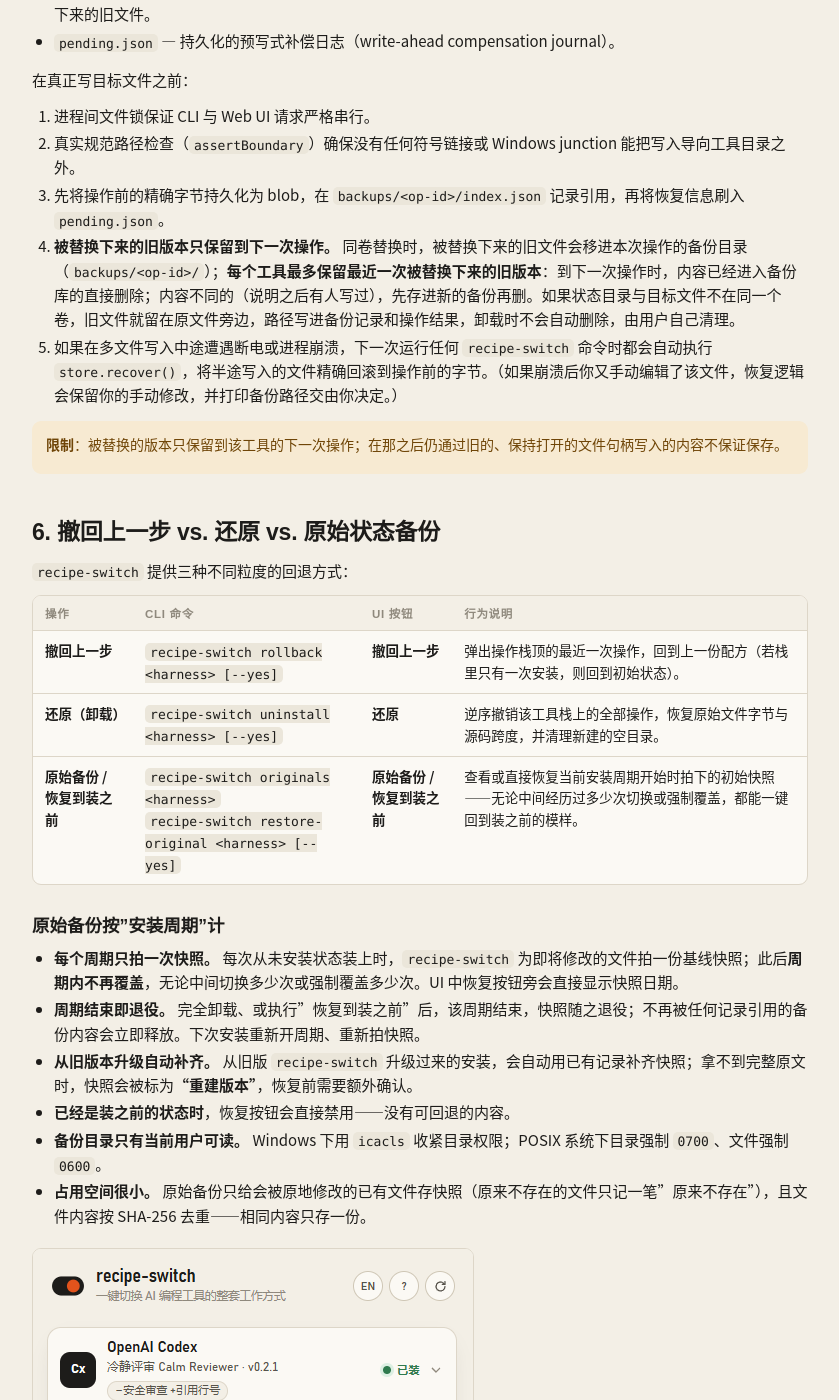
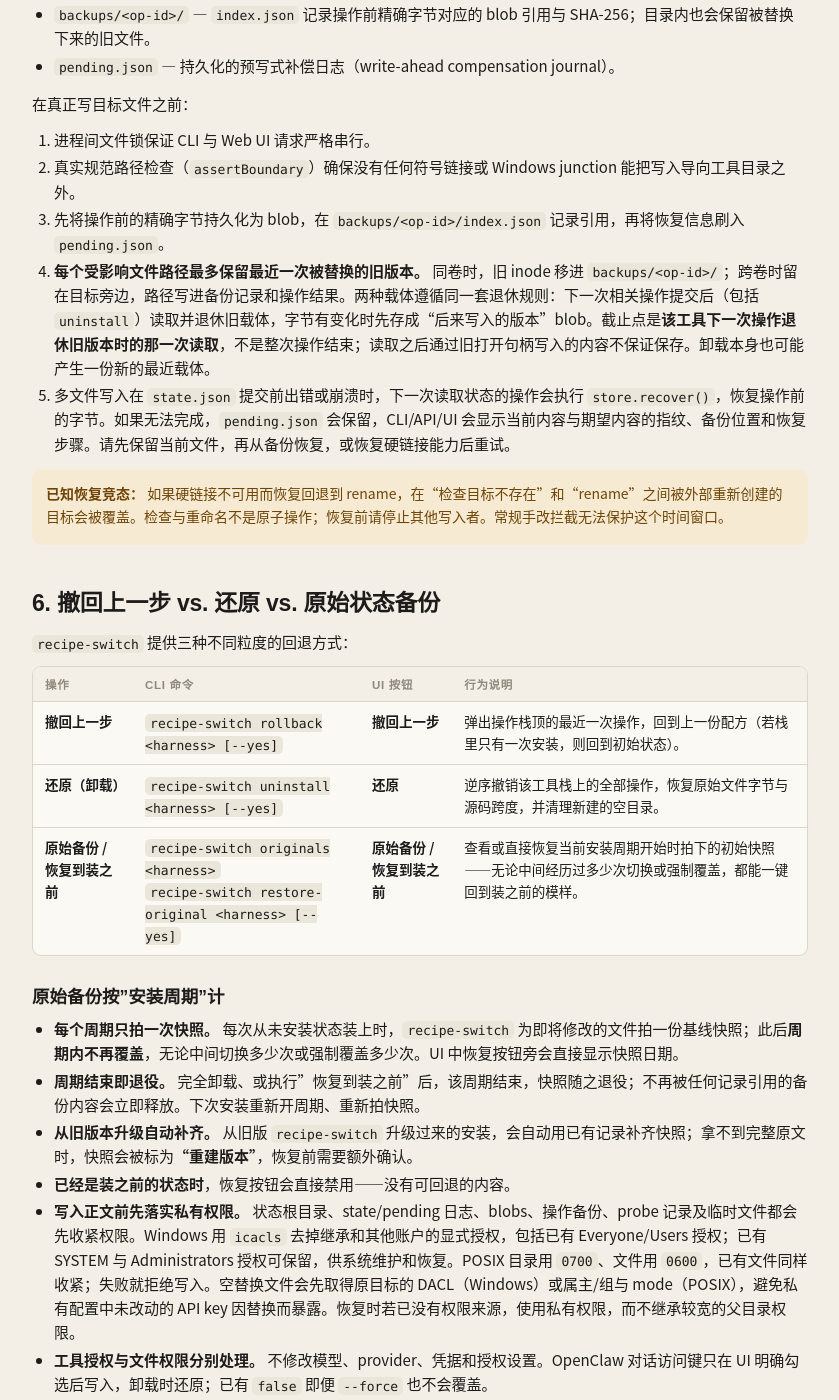
Before and after one commit to NB-Corp/recipe-switch, a Jekyll site: the page built from docs/zh/safety.md, in a window 1280 px wide and 1400 px high, scrolled down 4906 px. Shown: the whole window, without its empty margins (220-1059 px from the left). Built offline with Jekyll 4.4.1, drawn with Linux system fonts in a browser that asks for light colours; some of the changed text lies outside the part shown.

Commit message:
docs(R29): state recovery race, carrier cutoff and permission guarantees

````diff
--- a/docs/zh/faq.md
+++ b/docs/zh/faq.md
@@ -50,11 +50,13 @@ Kimi Code CLI 从 `~/.kimi-code/SYSTEM.md` 读取系统提示词，并从 `~/.ki
    node bin/recipe-switch.mjs originals <harness>
    node bin/recipe-switch.mjs restore-original <harness> --yes
    ```
-   （对应 Web 面板中的**"原始备份 / 恢复到装之前"**，无论中间切换过多少次或做过强制覆盖，都能直接恢复到当前安装周期开始时的初始快照。）
+   （对应 Web 面板中的**"原始备份 / 恢复到装之前"**，恢复当前安装周期开始时保存的完整文件字节。）
+
+恢复前请停止其他写入者：如果硬链接不可用而恢复回退到 rename，在“检查目标不存在”和“rename”之间被外部重新创建的目标会被覆盖。这是已知恢复竞态。如果恢复仍受阻，请保留当前文件，按 `status` 显示的备份位置和步骤处理。
 
 ### 什么情况下 `recipe-switch` 会直接拒绝安装？
 
-有两种情况会在写入任何东西之前就停下：
+常见的阻断原因有：
 - **文件系统不支持硬链接。** 预览阶段会探测目标目录，FAT/exFAT 分区和部分网络盘会探测失败，操作被阻断并说明"无法保证安全写入"。请把工具目录挪到 NTFS/APFS/ext4 之类的文件系统再试。
 - **你显式拒绝过某项权限。** 对 OpenClaw 而言，`openclaw.json` 里已有的 `allowConversationAccess: false`、`allowPromptInjection: false`、`plugins.enabled: false` 或 `plugins.deny` 条目会被直接尊重——即便传 `--force` 也绝不覆盖。
 
@@ -62,7 +64,7 @@ Kimi Code CLI 从 `~/.kimi-code/SYSTEM.md` 读取系统提示词，并从 `~/.ki
 
 **占用空间很小：只存被改动文件的原样一份，相同内容去重。**
 - **原始备份按"安装周期"计**：每次从未安装状态装上时拍一份快照，周期内不覆盖。完全卸载或"恢复到装之前"后周期结束，快照退役，不再被引用的备份内容立即释放。只有会被原地修改的已有文件才存快照，内容按 SHA-256 去重。
-- **被替换下来的旧版本只保留到下一次操作**：每个工具最多保留最近一次被替换下来的旧版本。到下一次操作时，内容已经进入备份库的直接删除；内容有变化的（说明之后有人写过）先存进新备份再删。跨卷时旧文件留在原文件旁边，卸载不会自动删除，由你自己清理。注意限制：在那次操作之后仍通过旧的、保持打开的文件句柄写入的内容不保证保存。
+- **每个受影响文件路径最多保留最近一次被替换的旧版本**：同卷载体放在操作备份中，跨卷载体留在目标旁边，二者遵循同一套退休规则，包括 `uninstall`。下一次相关操作提交后读取并退休旧载体，字节有变化时先存成“后来写入的版本”blob。截止点是**该工具下一次操作退休旧版本时的那一次读取**，不是整次操作结束；此后通过旧打开句柄写入的内容不保证保存。卸载本身也可能留下一份新的最近载体。
 
 ### 装上配方后，我又手动改了提示词或配置文件，会发生什么？
 
@@ -72,11 +74,11 @@ Kimi Code CLI 从 `~/.kimi-code/SYSTEM.md` 读取系统提示词，并从 `~/.ki
 
 ### `recipe-switch` 会改我的模型、API Key、Provider 或 MCP 配置吗？
 
-**绝不会。** `recipe-switch` 只写提示词文件和挂载它们所需的最小配置项，绝不触碰模型选择、provider 地址、登录凭据、MCP 服务或角色定义。而且在 CLI 和 UI 展示 diff 预览时，配置文件中相邻行里形如 `Authorization`、`api_key`、`token`、`password`、`cookie`、`Bearer` 的值都会自动做 `[redacted]` 脱敏显示。
+**绝不会。** `recipe-switch` 只写提示词文件和挂载它们所需的最小配置项，不改模型选择、provider 地址、登录凭据、MCP 服务或角色定义。它会读取并备份受影响的完整配置文件，因此未改动的凭据可能包含在私有备份里。而且在 CLI 和 UI 展示 diff 预览时，配置文件中相邻行里形如 `Authorization`、`api_key`、`token`、`password`、`cookie`、`Bearer` 的值都会自动做 `[redacted]` 脱敏显示。
 
 ### 备份目录别人能读到吗？
 
-不能。状态与备份目录（`~/.recipe-switch`）只有当前用户可读：Windows 下用 `icacls` 收紧权限；POSIX 系统下目录强制 `0700`、文件强制 `0600`。
+写入正文前，状态根目录、state/pending 日志、blobs、操作备份、probe 记录和临时文件都会收紧权限，包括已有文件。Windows 用 `icacls` 去继承、清除非当前用户的显式授权（包括 Everyone/Users），但可保留已有 SYSTEM/Administrators 授权供维护与恢复；POSIX 目录用 `0700`、文件用 `0600`。失败就拒绝写入。替换已有目标时，先给空 temp 复制原 DACL 或 POSIX 属主/组与 mode，再写正文；恢复时权限来源缺失则使用私有权限。
 
 ### 为什么 OpenClaw 里有一个"授予 recipe-switch 插件对话访问权限"开关？
 
--- a/docs/zh/safety.md
+++ b/docs/zh/safety.md
@@ -7,7 +7,7 @@ h1: 安全模型、备份与回滚
 kicker: 参考
 ---
 
-`recipe-switch` 操作的是你每天写代码都要用的工具目录（`~/.codex`、`~/.claude`、`~/.kiki`、`~/.pi`、`~/.dsh`、`~/.kimi-code` 等）。它的核心工程原则是：**没有任何一次写入是暗箱操作，没有任何一行手动修改会被悄悄冲掉，任何时候都能逐字节回到从前。**
+`recipe-switch` 操作的是你每天写代码都要用的工具目录（`~/.codex`、`~/.claude`、`~/.kiki`、`~/.pi`、`~/.dsh`、`~/.kimi-code` 等）。它会先预览写入、备份精确字节，检测到手改时，除非你明确确认覆盖，否则会阻断。回滚恢复受管源码跨度，原始快照恢复保存的完整文件。下方事务说明列出了恢复竞态和旧句柄写入的保留截止点。
 
 ## 1. 每次写入前先看 Diff 预览
 
@@ -61,11 +61,11 @@ kicker: 参考
 1. 进程间文件锁保证 CLI 与 Web UI 请求严格串行。
 2. 真实规范路径检查（`assertBoundary`）确保没有任何符号链接或 Windows junction 能把写入导向工具目录之外。
 3. 先将操作前的精确字节持久化为 blob，在 `backups/<op-id>/index.json` 记录引用，再将恢复信息刷入 `pending.json`。
-4. **被替换下来的旧版本只保留到下一次操作。** 同卷替换时，被替换下来的旧文件会移进本次操作的备份目录（`backups/<op-id>/`）；**每个工具最多保留最近一次被替换下来的旧版本**：到下一次操作时，内容已经进入备份库的直接删除；内容不同的（说明之后有人写过），先存进新的备份再删。如果状态目录与目标文件不在同一个卷，旧文件就留在原文件旁边，路径写进备份记录和操作结果，卸载时不会自动删除，由用户自己清理。
-5. 如果在多文件写入中途遭遇断电或进程崩溃，下一次运行任何 `recipe-switch` 命令时都会自动执行 `store.recover()`，将半途写入的文件精确回滚到操作前的字节。（如果崩溃后你又手动编辑了该文件，恢复逻辑会保留你的手动修改，并打印备份路径交由你决定。）
+4. **每个受影响文件路径最多保留最近一次被替换的旧版本。** 同卷时，旧 inode 移进 `backups/<op-id>/`；跨卷时留在目标旁边，路径写进备份记录和操作结果。两种载体遵循同一套退休规则：下一次相关操作提交后（包括 `uninstall`）读取并退休旧载体，字节有变化时先存成“后来写入的版本”blob。截止点是**该工具下一次操作退休旧版本时的那一次读取**，不是整次操作结束；读取之后通过旧打开句柄写入的内容不保证保存。卸载本身也可能产生一份新的最近载体。
+5. 多文件写入在 `state.json` 提交前出错或崩溃时，下一次读取状态的操作会执行 `store.recover()`，恢复操作前的字节。如果无法完成，`pending.json` 会保留，CLI/API/UI 会显示当前内容与期望内容的指纹、备份位置和恢复步骤。请先保留当前文件，再从备份恢复，或恢复硬链接能力后重试。
 
 <div class="note warn" markdown="1">
-**限制**：被替换的版本只保留到该工具的下一次操作；在那之后仍通过旧的、保持打开的文件句柄写入的内容不保证保存。
+**已知恢复竞态：** 如果硬链接不可用而恢复回退到 rename，在“检查目标不存在”和“rename”之间被外部重新创建的目标会被覆盖。检查与重命名不是原子操作；恢复前请停止其他写入者。常规手改拦截无法保护这个时间窗口。
 </div>
 
 ## 6. 撤回上一步 vs. 还原 vs. 原始状态备份
@@ -84,7 +84,8 @@ kicker: 参考
 - **周期结束即退役。** 完全卸载、或执行"恢复到装之前"后，该周期结束，快照随之退役；不再被任何记录引用的备份内容会立即释放。下次安装重新开周期、重新拍快照。
 - **从旧版本升级自动补齐。** 从旧版 `recipe-switch` 升级过来的安装，会自动用已有记录补齐快照；拿不到完整原文时，快照会被标为**"重建版本"**，恢复前需要额外确认。
 - **已经是装之前的状态时**，恢复按钮会直接禁用——没有可回退的内容。
-- **备份目录只有当前用户可读。** Windows 下用 `icacls` 收紧目录权限；POSIX 系统下目录强制 `0700`、文件强制 `0600`。
+- **写入正文前先落实私有权限。** 状态根目录、state/pending 日志、blobs、操作备份、probe 记录及临时文件都会先收紧权限。Windows 用 `icacls` 去掉继承和其他账户的显式授权，包括已有 Everyone/Users 授权；已有 SYSTEM 与 Administrators 授权可保留，供系统维护和恢复。POSIX 目录用 `0700`、文件用 `0600`，已有文件同样收紧；失败就拒绝写入。空替换文件会先取得原目标的 DACL（Windows）或属主/组与 mode（POSIX），避免私有配置中未改动的 API key 因替换而暴露。恢复时若已没有权限来源，使用私有权限，而不继承较宽的父目录权限。
+- **工具授权与文件权限分别处理。** 不修改模型、provider、凭据和授权设置。OpenClaw 对话访问键只在 UI 明确勾选后写入，卸载时还原；已有 `false` 即便 `--force` 也不会覆盖。
 - **占用空间很小。** 原始备份只给会被原地修改的已有文件存快照（原来不存在的文件只记一笔"原来不存在"），且文件内容按 SHA-256 去重——相同内容只存一份。
 
 ![原始备份与带日期的恢复按钮]({{ '/screenshots/ui-16-originals.png' | relative_url }})
````
Also changed, not shown: README.zh-CN.md (+7 -7 lines), docs/faq.md (+5 -5 lines), docs/llms.txt (+6 -3 lines), docs/safety.md (+6 -5 lines), llms.txt (+8 -1 lines), README.md, docs/screenshots/ui-15-force-result.png.
